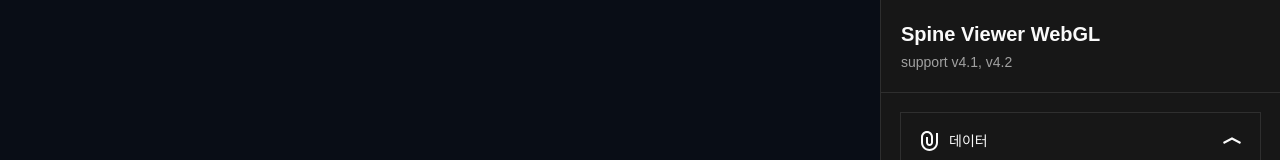
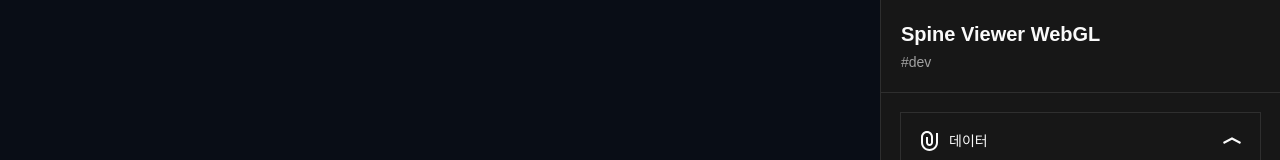
Before and after one commit to friox/spine-viewer-webgl, a React (Vite) app: page / in a window 1280 px wide. Shown: the top 160 px of the page. Built offline with nearby package versions, Linux system fonts and the light colour scheme; a web font is replaced by a local one.

Commit message:
feat: inject and display current commit hash in control panel footer

```diff
--- a/src/components/SpineControlPanel.tsx
+++ b/src/components/SpineControlPanel.tsx
@@ -75,7 +75,7 @@
     <div className="select-none">
       <div className="flex flex-col gap-1 p-5">
         <p className="text-xl font-bold">Spine Viewer WebGL</p>
-        <p className="text-sm text-muted-foreground">support v4.1, v4.2</p>
+        <a className="text-sm text-muted-foreground w-fit" href="https://github.com/friox/spine-viewer-webgl" target="_blank" rel="norefferer" title="github">#{__COMMIT_HASH__}</a>
       </div>
       <hr />
       <div className="flex flex-col gap-5 p-5">
--- /dev/null
+++ b/src/env.d.ts
@@ -0,0 +1 @@
+declare const __COMMIT_HASH__: string;
--- a/vite.config.ts
+++ b/vite.config.ts
@@ -2,6 +2,8 @@
 import tailwindcss from '@tailwindcss/vite'
 import { defineConfig } from 'vite'
 import react from '@vitejs/plugin-react'
+
+const commitHash = process.env.GITHUB_SHA ? process.env.GITHUB_SHA.slice(0, 7) : 'dev';
 
 const repositoryName = process.env.GITHUB_REPOSITORY
   ? `/${process.env.GITHUB_REPOSITORY.split('/')[1]}/`
@@ -15,4 +17,7 @@
       "@": path.resolve(import.meta.dirname, "./src"),
     },
   },
+  define: {
+    __COMMIT_HASH__: JSON.stringify(commitHash),
+  }
 })
```
